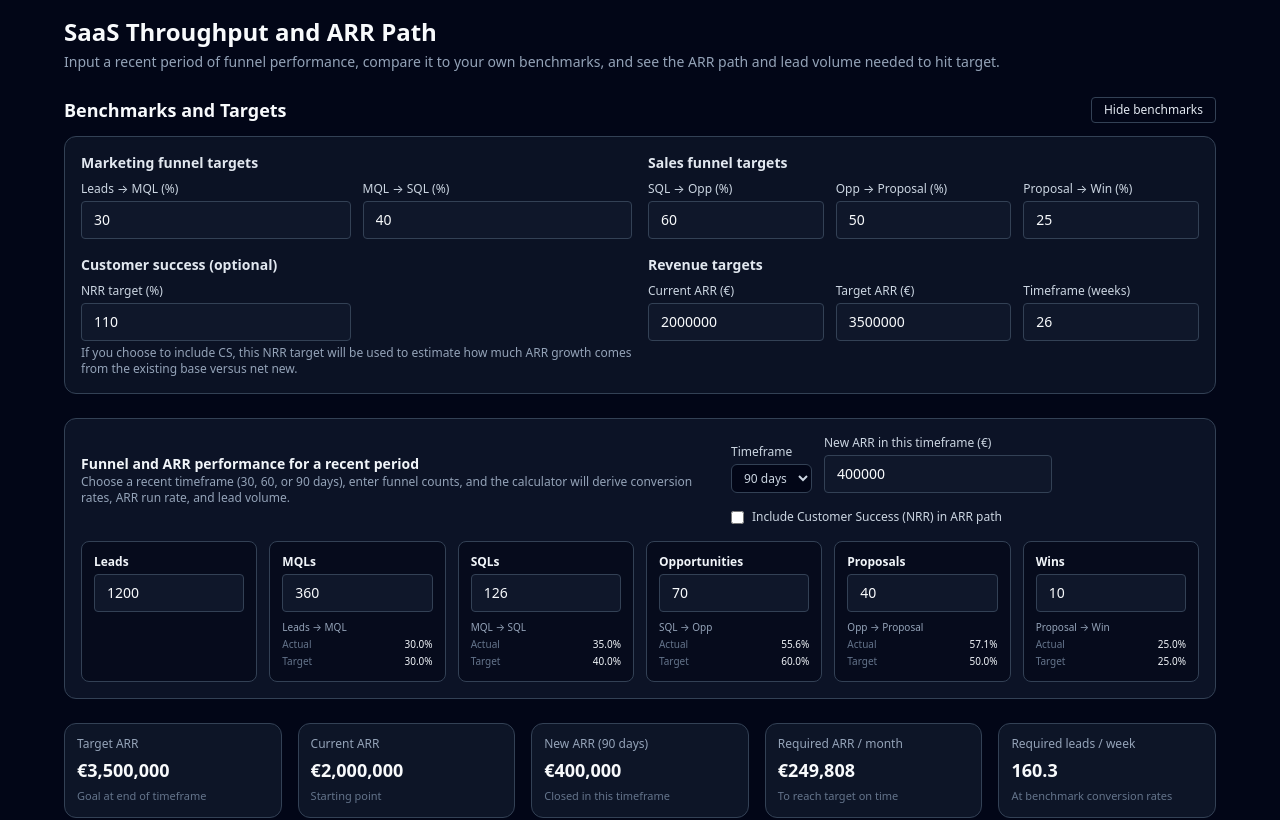
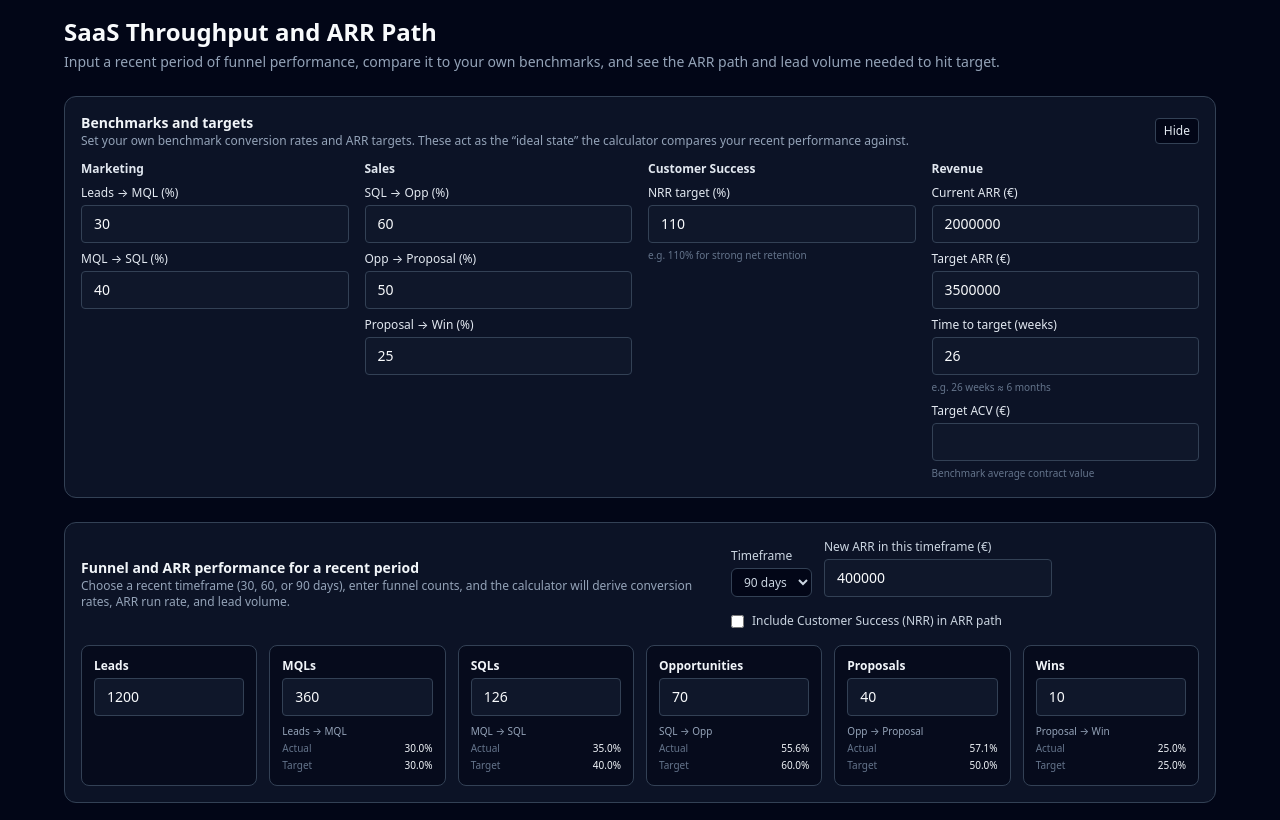
Before and after one commit to powerstephen/saas-throughput-tracker, a Next.js app: page / in a window 1280 px wide. Shown: the top 820 px of the page. Built offline with nearby package versions, Linux system fonts and the light colour scheme.

Commit message:
Update BenchmarksPanel.tsx

```diff
--- a/components/BenchmarksPanel.tsx
+++ b/components/BenchmarksPanel.tsx
@@ -13,18 +13,19 @@ export type Benchmarks = {
     propToWin: number;
   };
   cs: {
-    nrrTarget: number; // percentage, eg 110 = 110%
+    nrrTarget: number;
   };
   revenue: {
     currentArr: number;
     targetArr: number;
     timeframeWeeks: number;
+    avgDealSizeTarget: number; // ACV benchmark
   };
 };
 
-type BenchmarksPanelProps = {
+type Props = {
   benchmarks: Benchmarks;
-  onChange: (next: Benchmarks) => void;
+  onChange: (b: Benchmarks) => void;
   show: boolean;
   onToggleShow: () => void;
 };
@@ -34,153 +35,147 @@ export default function BenchmarksPanel({
   onChange,
   show,
   onToggleShow,
-}: BenchmarksPanelProps) {
-  const handleChange = (
-    section: keyof Benchmarks,
-    field: string,
-    value: string
-  ) => {
-    const next: Benchmarks = JSON.parse(JSON.stringify(benchmarks));
-    const numeric = Number(value) || 0;
-
-    // @ts-ignore - simple nested assign
-    next[section][field] = numeric;
-    onChange(next);
-  };
+}: Props) {
+  const handleChange =
+    (path: (string | number)[]) =>
+    (e: React.ChangeEvent<HTMLInputElement>) => {
+      const value = Number(e.target.value) || 0;
+      onChange(updateNested(benchmarks, path, value));
+    };
 
   return (
-    <div className="mb-6">
-      <div className="flex items-center justify-between mb-3">
-        <h2 className="text-lg font-semibold text-slate-50">
-          Benchmarks and Targets
-        </h2>
+    <section className="bg-slate-900/80 border border-slate-700 rounded-xl p-4 space-y-3">
+      <div className="flex items-center justify-between gap-3">
+        <div>
+          <h2 className="text-sm font-semibold text-slate-100">
+            Benchmarks and targets
+          </h2>
+          <p className="text-xs text-slate-400">
+            Set your own benchmark conversion rates and ARR targets. These act as
+            the “ideal state” the calculator compares your recent performance against.
+          </p>
+        </div>
         <button
           type="button"
           onClick={onToggleShow}
-          className="text-xs px-3 py-1 rounded border border-slate-700 text-slate-200 hover:bg-slate-800"
+          className="text-xs px-2 py-1 rounded border border-slate-700 bg-slate-950 hover:bg-slate-800 text-slate-200"
         >
-          {show ? "Hide benchmarks" : "Show benchmarks"}
+          {show ? "Hide" : "Show"}
         </button>
       </div>
 
       {show && (
-        <div className="bg-slate-900/70 border border-slate-700 rounded-xl p-4 space-y-4">
-          {/* Top row: Marketing + Sales */}
-          <div className="grid grid-cols-1 md:grid-cols-2 gap-4">
-            {/* Marketing */}
-            <div>
-              <h3 className="text-sm font-semibold text-slate-200 mb-2">
-                Marketing funnel targets
-              </h3>
-              <div className="grid grid-cols-2 gap-3">
-                <LabeledInput
-                  label="Leads → MQL (%)"
-                  value={benchmarks.marketing.leadsToMql}
-                  onChange={(v) => handleChange("marketing", "leadsToMql", v)}
-                />
-                <LabeledInput
-                  label="MQL → SQL (%)"
-                  value={benchmarks.marketing.mqlToSql}
-                  onChange={(v) => handleChange("marketing", "mqlToSql", v)}
-                />
-              </div>
-            </div>
-
-            {/* Sales */}
-            <div>
-              <h3 className="text-sm font-semibold text-slate-200 mb-2">
-                Sales funnel targets
-              </h3>
-              <div className="grid grid-cols-3 gap-3">
-                <LabeledInput
-                  label="SQL → Opp (%)"
-                  value={benchmarks.sales.sqlToOpp}
-                  onChange={(v) => handleChange("sales", "sqlToOpp", v)}
-                />
-                <LabeledInput
-                  label="Opp → Proposal (%)"
-                  value={benchmarks.sales.oppToProp}
-                  onChange={(v) => handleChange("sales", "oppToProp", v)}
-                />
-                <LabeledInput
-                  label="Proposal → Win (%)"
-                  value={benchmarks.sales.propToWin}
-                  onChange={(v) => handleChange("sales", "propToWin", v)}
-                />
-              </div>
-            </div>
+        <div className="grid grid-cols-1 lg:grid-cols-4 gap-4 text-xs">
+          {/* Marketing benchmarks */}
+          <div className="space-y-2">
+            <h3 className="font-semibold text-slate-200">Marketing</h3>
+            <Field
+              label="Leads → MQL (%)"
+              value={benchmarks.marketing.leadsToMql}
+              onChange={handleChange(["marketing", "leadsToMql"])}
+            />
+            <Field
+              label="MQL → SQL (%)"
+              value={benchmarks.marketing.mqlToSql}
+              onChange={handleChange(["marketing", "mqlToSql"])}
+            />
           </div>
 
-          {/* Bottom row: CS + Revenue */}
-          <div className="grid grid-cols-1 md:grid-cols-2 gap-4">
-            {/* CS */}
-            <div>
-              <h3 className="text-sm font-semibold text-slate-200 mb-2">
-                Customer success (optional)
-              </h3>
-              <div className="grid grid-cols-2 gap-3">
-                <LabeledInput
-                  label="NRR target (%)"
-                  value={benchmarks.cs.nrrTarget}
-                  onChange={(v) => handleChange("cs", "nrrTarget", v)}
-                />
-              </div>
-              <p className="text-xs text-slate-400 mt-1">
-                If you choose to include CS, this NRR target will be used to
-                estimate how much ARR growth comes from the existing base versus
-                net new.
-              </p>
-            </div>
+          {/* Sales benchmarks */}
+          <div className="space-y-2">
+            <h3 className="font-semibold text-slate-200">Sales</h3>
+            <Field
+              label="SQL → Opp (%)"
+              value={benchmarks.sales.sqlToOpp}
+              onChange={handleChange(["sales", "sqlToOpp"])}
+            />
+            <Field
+              label="Opp → Proposal (%)"
+              value={benchmarks.sales.oppToProp}
+              onChange={handleChange(["sales", "oppToProp"])}
+            />
+            <Field
+              label="Proposal → Win (%)"
+              value={benchmarks.sales.propToWin}
+              onChange={handleChange(["sales", "propToWin"])}
+            />
+          </div>
 
-            {/* Revenue */}
-            <div>
-              <h3 className="text-sm font-semibold text-slate-200 mb-2">
-                Revenue targets
-              </h3>
-              <div className="grid grid-cols-3 gap-3">
-                <LabeledInput
-                  label="Current ARR (€)"
-                  value={benchmarks.revenue.currentArr}
-                  onChange={(v) => handleChange("revenue", "currentArr", v)}
-                />
-                <LabeledInput
-                  label="Target ARR (€)"
-                  value={benchmarks.revenue.targetArr}
-                  onChange={(v) => handleChange("revenue", "targetArr", v)}
-                />
-                <LabeledInput
-                  label="Timeframe (weeks)"
-                  value={benchmarks.revenue.timeframeWeeks}
-                  onChange={(v) =>
-                    handleChange("revenue", "timeframeWeeks", v)
-                  }
-                />
-              </div>
-            </div>
+          {/* CS benchmarks */}
+          <div className="space-y-2">
+            <h3 className="font-semibold text-slate-200">Customer Success</h3>
+            <Field
+              label="NRR target (%)"
+              value={benchmarks.cs.nrrTarget}
+              onChange={handleChange(["cs", "nrrTarget"])}
+              helper="e.g. 110% for strong net retention"
+            />
+          </div>
+
+          {/* Revenue benchmarks */}
+          <div className="space-y-2">
+            <h3 className="font-semibold text-slate-200">Revenue</h3>
+            <Field
+              label="Current ARR (€)"
+              value={benchmarks.revenue.currentArr}
+              onChange={handleChange(["revenue", "currentArr"])}
+            />
+            <Field
+              label="Target ARR (€)"
+              value={benchmarks.revenue.targetArr}
+              onChange={handleChange(["revenue", "targetArr"])}
+            />
+            <Field
+              label="Time to target (weeks)"
+              value={benchmarks.revenue.timeframeWeeks}
+              onChange={handleChange(["revenue", "timeframeWeeks"])}
+              helper="e.g. 26 weeks ≈ 6 months"
+            />
+            <Field
+              label="Target ACV (€)"
+              value={benchmarks.revenue.avgDealSizeTarget}
+              onChange={handleChange(["revenue", "avgDealSizeTarget"])}
+              helper="Benchmark average contract value"
+            />
           </div>
         </div>
       )}
-    </div>
+    </section>
   );
 }
 
-type LabeledInputProps = {
+type FieldProps = {
   label: string;
   value: number;
-  onChange: (v: string) => void;
+  onChange: (e: React.ChangeEvent<HTMLInputElement>) => void;
+  helper?: string;
 };
 
-function LabeledInput({ label, value, onChange }: LabeledInputProps) {
+function Field({ label, value, onChange, helper }: FieldProps) {
   return (
     <label className="flex flex-col gap-1">
-      <span className="text-xs text-slate-300">{label}</span>
+      <span className="text-slate-200">{label}</span>
       <input
         type="number"
         inputMode="decimal"
+        className="bg-slate-950 border border-slate-700 rounded-md px-2 py-1 text-xs text-slate-100 focus:outline-none focus:ring-1 focus:ring-cyan-500"
         value={Number.isNaN(value) ? "" : value}
-        onChange={(e) => onChange(e.target.value)}
-        className="bg-slate-950 border border-slate-700 rounded-md px-2 py-1 text-sm text-slate-100 focus:outline-none focus:ring-1 focus:ring-cyan-500"
+        onChange={onChange}
       />
+      {helper && <span className="text-[10px] text-slate-500">{helper}</span>}
     </label>
   );
 }
+
+// small immutable update helper
+function updateNested<T>(obj: T, path: (string | number)[], value: number): T {
+  if (path.length === 0) return obj;
+  const [head, ...rest] = path;
+  return {
+    ...(obj as any),
+    [head]:
+      rest.length === 0
+        ? value
+        : updateNested((obj as any)[head], rest, value),
+  } as T;
+}
```
